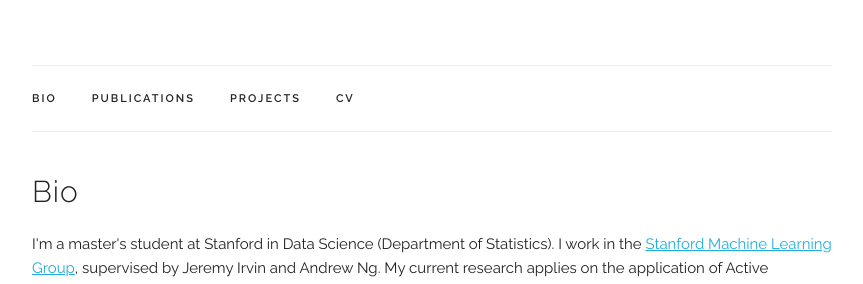
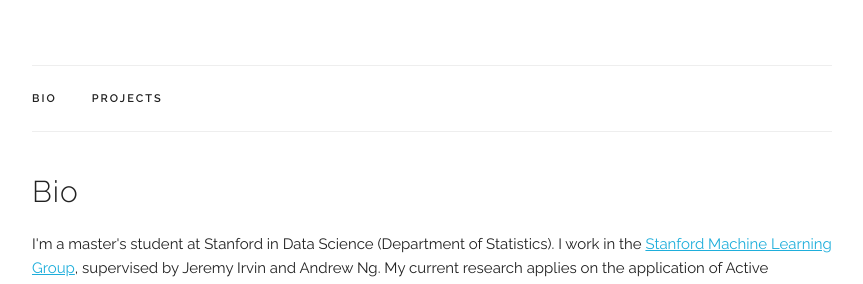
Before and after one commit to jsilbergDS/jsilbergDS.github.io, a Jekyll site: the page built from index.html, in a window 1280 px wide. Shown: the part 277-561 px from the top of the page, without its empty margins (208-1071 px from the left). Built offline with Jekyll 4.4.1, drawn with Linux system fonts in a browser that asks for light colours.

Commit message:
fixed cv

```diff
--- a/_layouts/default.html
+++ b/_layouts/default.html
@@ -89,9 +89,7 @@
       <div class="container">
         <ul class="navbar-list">
           <li class="navbar-item"><a class="navbar-link" href={{ "/index.html#bio" | prepend: site.baseurl }}>Bio</a></li>
-          <li class="navbar-item"><a class="navbar-link" href={{ "/index.html#publications" | prepend: site.baseurl }}>Publications</a></li>
           <li class="navbar-item"><a class="navbar-link" href={{ "/index.html#projects" | prepend: site.baseurl }}>Projects</a></li>
-          <li class="navbar-item"><a class="navbar-link" href={{ "/index.html#resume" | prepend: site.baseurl }}>CV</a></li>
         </ul>
       </div>
     </nav>
```
